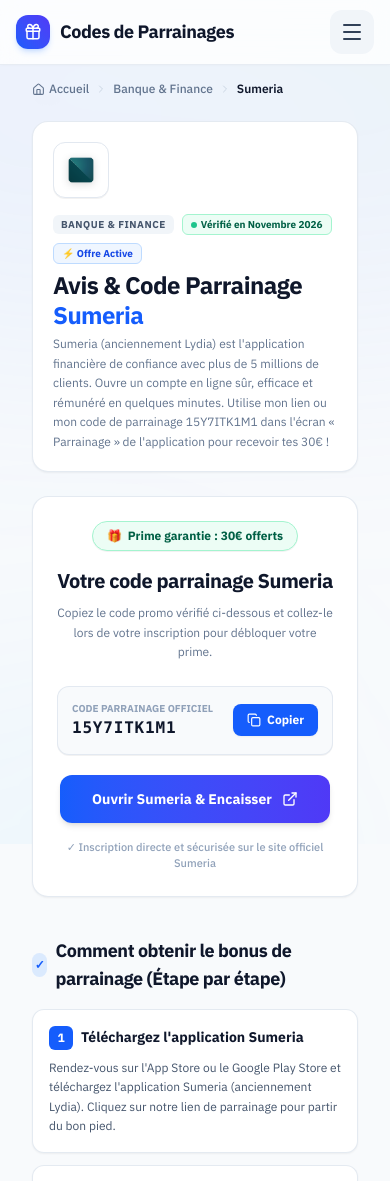
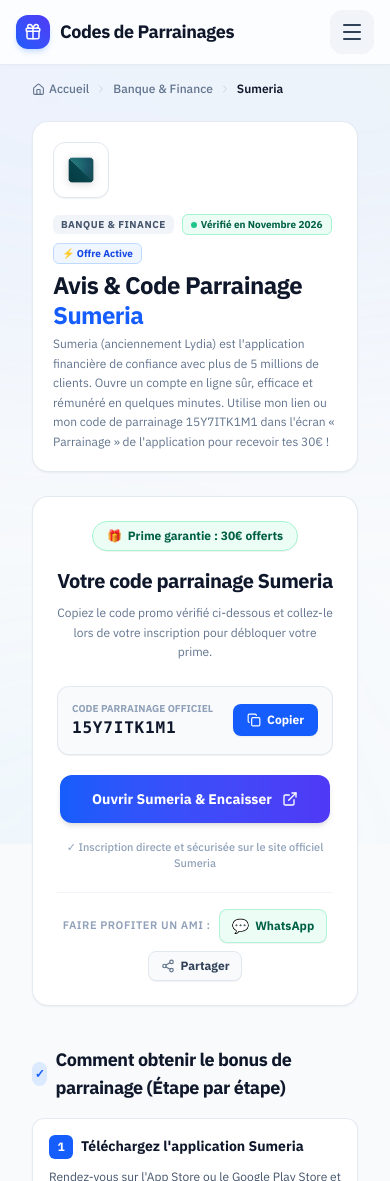
Before and after one commit to NACoaching/ParraineMoi, a Next.js app: page /parrainage-sumeria in a window 390 px wide. Shown: the top 1181 px of the page. Built offline with nearby package versions, Linux system fonts and the light colour scheme.

Commit message:
feat(share): ajout du bouton de partage en 1 clic (WhatsApp & partage natif smartphone/desktop) sur les offres

```diff
--- a/src/app/[slug]/page.tsx
+++ b/src/app/[slug]/page.tsx
@@ -6,6 +6,7 @@ import { CompanyLogo } from '@/components/CompanyLogo';
 import { StickyCopyBar } from '@/components/StickyCopyBar';
 import { FaqAccordion } from '@/components/FaqAccordion';
 import { DetailCodeBox } from '@/components/DetailCodeBox';
+import { ShareOfferButton } from '@/components/ShareOfferButton';
 import { referrals, guides } from '@/lib/data';
 import { Referral, ReferralCard } from '@/components/ReferralCard';
 import { slugifyCategory, formatVerifiedDate } from '@/lib/utils';
@@ -336,6 +337,13 @@ export default async function ReferralPage({
                             <p className="text-[11px] text-slate-400 font-medium mt-4">
                                 ✓ Inscription directe et sécurisée sur le site officiel {referral.name}
                             </p>
+
+                            <ShareOfferButton
+                                name={referral.name}
+                                advantage={referral.advantage}
+                                slug={referral.slug}
+                                code={hasRealCode ? referral.code : undefined}
+                            />
                         </>
                     )}
                 </div>
--- /dev/null
+++ b/src/components/ShareOfferButton.tsx
@@ -0,0 +1,88 @@
+"use client";
+
+import { useState } from "react";
+import { Share2, Check } from "lucide-react";
+
+interface ShareOfferButtonProps {
+  name: string;
+  advantage: string;
+  slug: string;
+  code?: string;
+}
+
+export function ShareOfferButton({ name, advantage, slug, code }: ShareOfferButtonProps) {
+  const [copied, setCopied] = useState(false);
+
+  const url = `https://codes-de-parrainages.com/parrainage-${slug}`;
+  const codeText = code && !code.startsWith("http") ? ` (Code : ${code})` : "";
+  const shareText = `Regarde, il y a ${advantage} chez ${name}${codeText} en ce moment ! Découvre l'offre vérifiée ici : ${url}`;
+
+  const handleNativeShare = async () => {
+    if (typeof navigator !== "undefined" && navigator.share) {
+      try {
+        await navigator.share({
+          title: `Prime ${advantage} chez ${name}`,
+          text: `Regarde, il y a ${advantage} chez ${name}${codeText} en ce moment !`,
+          url: url,
+        });
+        return;
+      } catch (err) {
+        // User cancelled or share failed, fallback to copy
+      }
+    }
+    // Fallback: copy link
+    handleCopyLink();
+  };
+
+  const handleCopyLink = async () => {
+    try {
+      await navigator.clipboard.writeText(url);
+      setCopied(true);
+      setTimeout(() => setCopied(false), 2000);
+    } catch (e) {
+      console.error(e);
+    }
+  };
+
+  const whatsappUrl = `https://api.whatsapp.com/send?text=${encodeURIComponent(shareText)}`;
+
+  return (
+    <div className="flex items-center justify-center gap-2 mt-5 pt-4 border-t border-slate-100 flex-wrap">
+      <span className="text-[11px] font-semibold text-slate-400 uppercase tracking-wider">
+        Faire profiter un ami :
+      </span>
+
+      {/* WhatsApp direct button */}
+      <a
+        href={whatsappUrl}
+        target="_blank"
+        rel="noopener noreferrer"
+        aria-label={`Partager l'offre ${name} sur WhatsApp`}
+        className="inline-flex items-center gap-1.5 px-3 py-1.5 rounded-lg bg-emerald-50 hover:bg-emerald-100 text-emerald-800 border border-emerald-200/80 text-xs font-bold transition-all active:scale-95 shadow-2xs"
+      >
+        <span className="text-sm">💬</span>
+        <span>WhatsApp</span>
+      </a>
+
+      {/* Native Share button */}
+      <button
+        type="button"
+        onClick={handleNativeShare}
+        aria-label="Partager ce bon plan"
+        className="inline-flex items-center gap-1.5 px-3 py-1.5 rounded-lg bg-slate-50 hover:bg-slate-100 text-slate-700 border border-slate-200 text-xs font-bold transition-all active:scale-95 shadow-2xs cursor-pointer select-none"
+      >
+        {copied ? (
+          <>
+            <Check className="h-3.5 w-3.5 text-emerald-600 stroke-[2.5]" />
+            <span className="text-emerald-700">Lien copié !</span>
+          </>
+        ) : (
+          <>
+            <Share2 className="h-3.5 w-3.5 text-slate-500" />
+            <span>Partager</span>
+          </>
+        )}
+      </button>
+    </div>
+  );
+}
```
